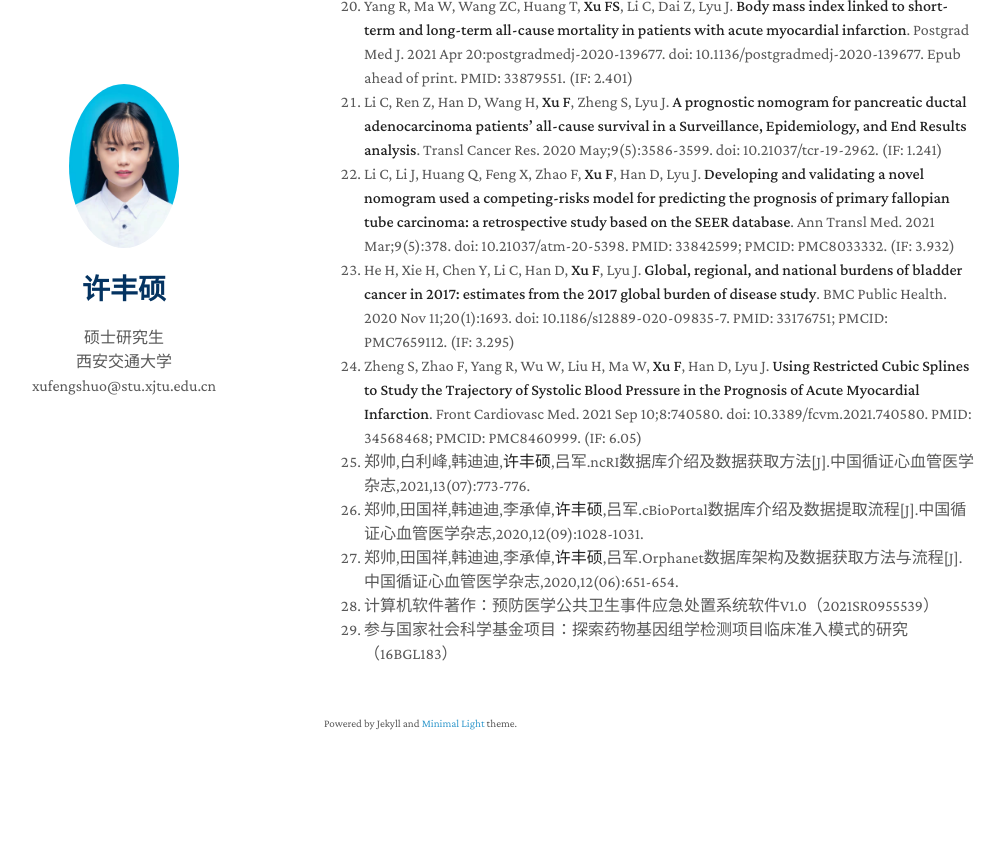
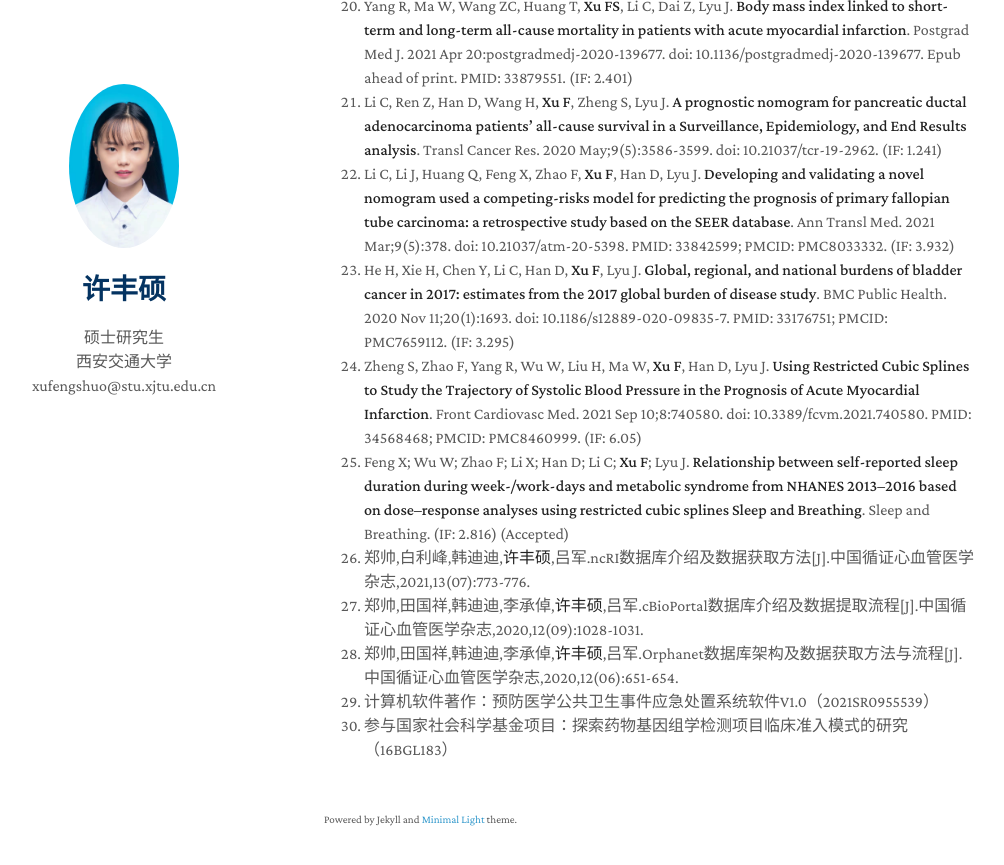
Before and after one commit to XuFengShuo619/CV, a Jekyll site: the page built from index.md, in a window 1280 px wide and 900 px high, scrolled down 2820 px. Shown: the top 865 px of the window, without its empty margins (146-1150 px from the left). Built offline with Jekyll 4.4.1, drawn with Linux system fonts in a browser that asks for light colours; nearby versions of some CDN libraries; a style sheet for code colours, icons or effects is not loaded; our own code applies the rules of GitHub Pages for plain Markdown files; before the commit the page ends 3624 px from its top, so only the background shows below that.

Commit message:
Update index.md

```diff
--- a/index.md
+++ b/index.md
@@ -55,8 +55,9 @@ layout: homepage
 22. Li C, Li J, Huang Q, Feng X, Zhao F, **Xu F**, Han D, Lyu J. **Developing and validating a novel nomogram used a competing-risks model for predicting the prognosis of primary fallopian tube carcinoma: a retrospective study based on the SEER database**. Ann Transl Med. 2021 Mar;9(5):378. doi: 10.21037/atm-20-5398. PMID: 33842599; PMCID: PMC8033332. (IF: 3.932)
 23. He H, Xie H, Chen Y, Li C, Han D, **Xu F**, Lyu J. **Global, regional, and national burdens of bladder cancer in 2017: estimates from the 2017 global burden of disease study**. BMC Public Health. 2020 Nov 11;20(1):1693. doi: 10.1186/s12889-020-09835-7. PMID: 33176751; PMCID: PMC7659112. (IF: 3.295)
 24. Zheng S, Zhao F, Yang R, Wu W, Liu H, Ma W, **Xu F**, Han D, Lyu J. **Using Restricted Cubic Splines to Study the Trajectory of Systolic Blood Pressure in the Prognosis of Acute Myocardial Infarction**. Front Cardiovasc Med. 2021 Sep 10;8:740580. doi: 10.3389/fcvm.2021.740580. PMID: 34568468; PMCID: PMC8460999. (IF: 6.05)
-25. 郑帅,白利峰,韩迪迪,**许丰硕**,吕军.ncRI数据库介绍及数据获取方法[J].中国循证心血管医学杂志,2021,13(07):773-776.
-26. 郑帅,田国祥,韩迪迪,李承倬,**许丰硕**,吕军.cBioPortal数据库介绍及数据提取流程[J].中国循证心血管医学杂志,2020,12(09):1028-1031.
-27. 郑帅,田国祥,韩迪迪,李承倬,**许丰硕**,吕军.Orphanet数据库架构及数据获取方法与流程[J].中国循证心血管医学杂志,2020,12(06):651-654.
-28. 计算机软件著作：预防医学公共卫生事件应急处置系统软件V1.0（2021SR0955539）
-29. 参与国家社会科学基金项目：探索药物基因组学检测项目临床准入模式的研究（16BGL183）
+25. Feng X; Wu W; Zhao F; Li X; Han D; Li C; **Xu F**; Lyu J. **Relationship between self-reported sleep duration during week-/work-days and metabolic syndrome from NHANES 2013–2016 based on dose–response analyses using restricted cubic splines Sleep and Breathing**. Sleep and Breathing. (IF: 2.816) (Accepted)
+26. 郑帅,白利峰,韩迪迪,**许丰硕**,吕军.ncRI数据库介绍及数据获取方法[J].中国循证心血管医学杂志,2021,13(07):773-776.
+27. 郑帅,田国祥,韩迪迪,李承倬,**许丰硕**,吕军.cBioPortal数据库介绍及数据提取流程[J].中国循证心血管医学杂志,2020,12(09):1028-1031.
+28. 郑帅,田国祥,韩迪迪,李承倬,**许丰硕**,吕军.Orphanet数据库架构及数据获取方法与流程[J].中国循证心血管医学杂志,2020,12(06):651-654.
+29. 计算机软件著作：预防医学公共卫生事件应急处置系统软件V1.0（2021SR0955539）
+30. 参与国家社会科学基金项目：探索药物基因组学检测项目临床准入模式的研究（16BGL183）
```
